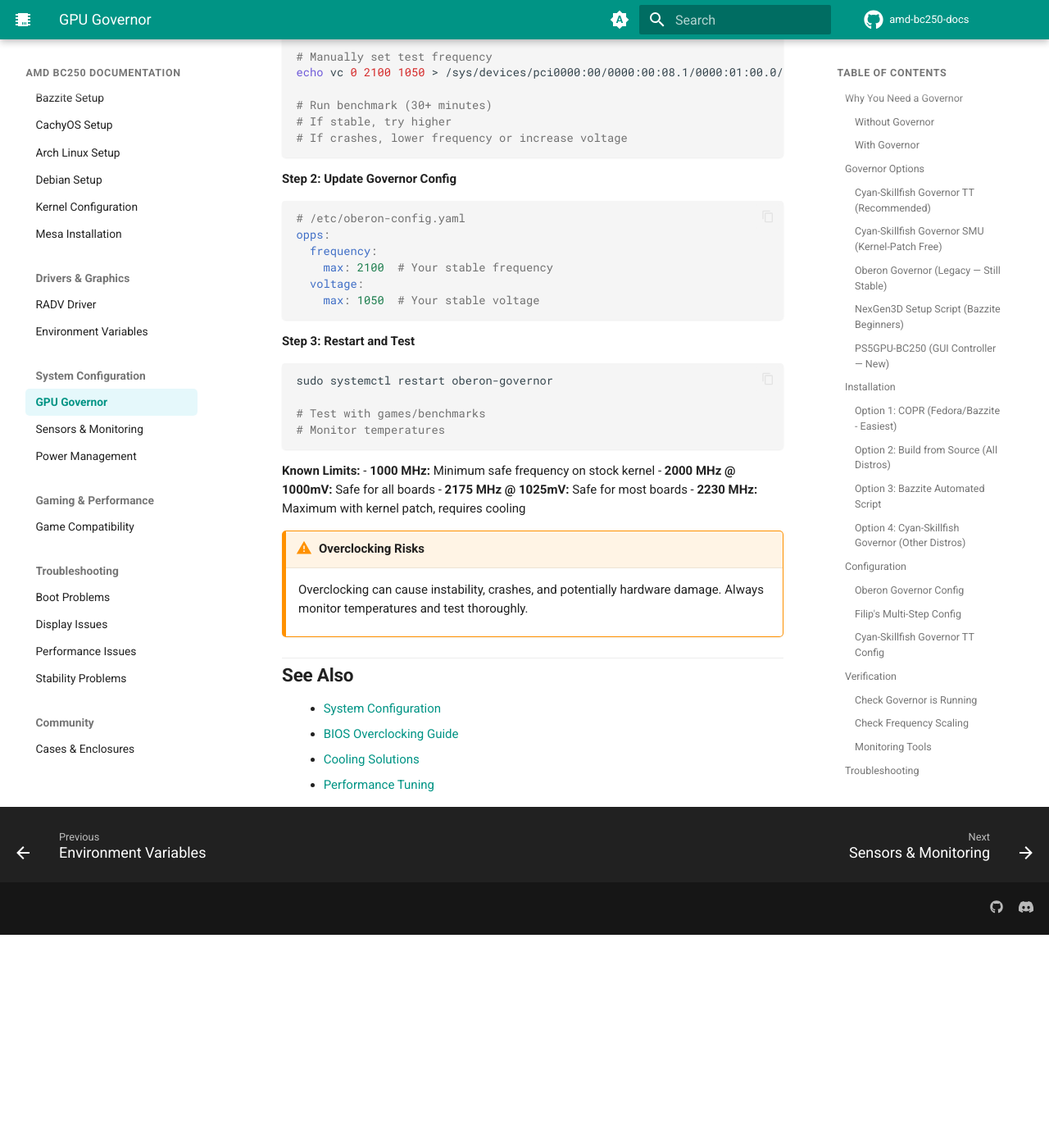
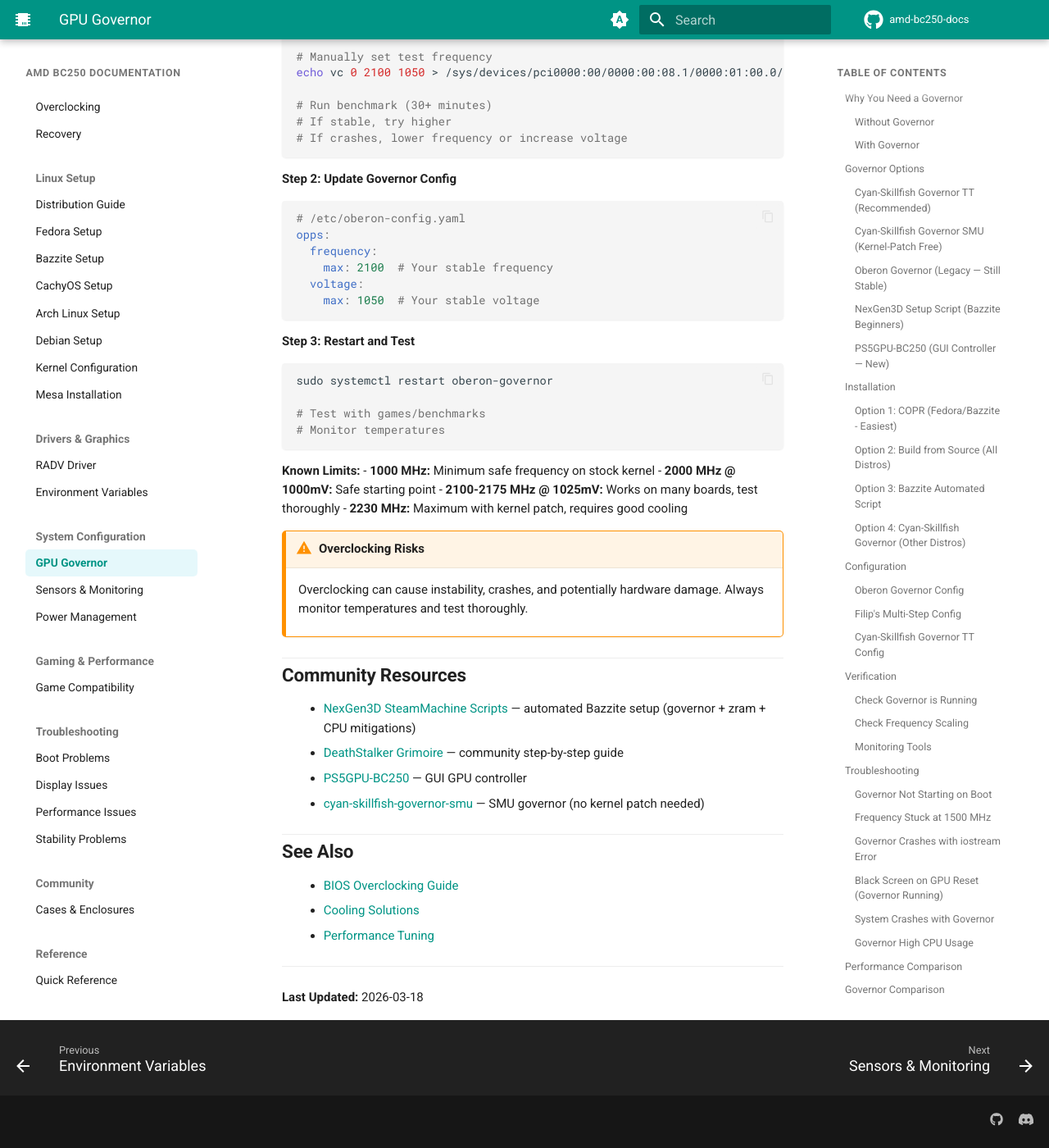
Before and after one commit to elektricM/amd-bc250-docs, an MkDocs documentation site: the page built from docs/system/governor.md, in a window 1280 px wide and 1400 px high, scrolled down 13516 px. Shown: the whole window at 82% size. Built offline with MkDocs 1.6.1 and Material for MkDocs 9.7.7, drawn with Linux system fonts in a browser that asks for light colours; comment, search, counter and statistics services are not loaded; the version menu is left out; before the commit the page ends 14656 px from its top, so only the background shows below that; some of the changed text lies outside the part shown.

Commit message:
fix(governor): add community references, SMU repo link, fix claims
- Add links to NexGen3D, DeathStalker Grimoire, PS5GPU-BC250, SMU branch
- Fix SMU governor repo link to filippor's smu branch
- Add release date for SMU governor (Jan 18 2026)
- Remove unverifiable "safe for all boards" claims

```diff
--- a/docs/system/governor.md
+++ b/docs/system/governor.md
@@ -60,6 +60,7 @@
 **Developer:** filippor / Magnap
 **Type:** SMU-based governor — bypasses kernel patches entirely
 **Service name:** `cyan-skillfish-governor-smu`
+**Released:** January 18, 2026
 
 **Features:**
 - Manages clock speeds through SMU firmware calls
@@ -67,7 +68,7 @@
 - Available on AUR (`cyan-skillfish-governor-smu`), COPR (`filippor/bazzite`), .deb, .rpm, Nix
 - Best option for CachyOS/Arch users who don't want to patch kernels
 
-**Repository:** [github.com/Magnap/cyan-skillfish-governor](https://github.com/Magnap/cyan-skillfish-governor)
+**Repository:** [github.com/filippor/cyan-skillfish-governor (smu branch)](https://github.com/filippor/cyan-skillfish-governor/tree/smu)
 
 ### Oberon Governor (Legacy — Still Stable)
 
@@ -642,16 +643,26 @@
 
 **Known Limits:**
 - **1000 MHz:** Minimum safe frequency on stock kernel
-- **2000 MHz @ 1000mV:** Safe for all boards
-- **2175 MHz @ 1025mV:** Safe for most boards
-- **2230 MHz:** Maximum with kernel patch, requires cooling
+- **2000 MHz @ 1000mV:** Safe starting point
+- **2100-2175 MHz @ 1025mV:** Works on many boards, test thoroughly
+- **2230 MHz:** Maximum with kernel patch, requires good cooling
 
 !!!warning "Overclocking Risks"
     Overclocking can cause instability, crashes, and potentially hardware damage. Always monitor temperatures and test thoroughly.
 
+## Community Resources
+
+- [NexGen3D SteamMachine Scripts](https://github.com/NexGen-3D-Printing/SteamMachine) — automated Bazzite setup (governor + zram + CPU mitigations)
+- [DeathStalker Grimoire](https://github.com/DeathStalker471/bc250theGrimoire) — community step-by-step guide
+- [PS5GPU-BC250](https://github.com/ZEROAESQUERDA/PS5GPU-BC250) — GUI GPU controller
+- [cyan-skillfish-governor-smu](https://github.com/filippor/cyan-skillfish-governor/tree/smu) — SMU governor (no kernel patch needed)
+
 ## See Also
 
-- [System Configuration](../system/governor.md)
 - [BIOS Overclocking Guide](../bios/overclocking.md)
 - [Cooling Solutions](../hardware/cooling.md)
 - [Performance Tuning](../gaming/compatibility.md)
+
+---
+
+**Last Updated:** 2026-03-18
```
